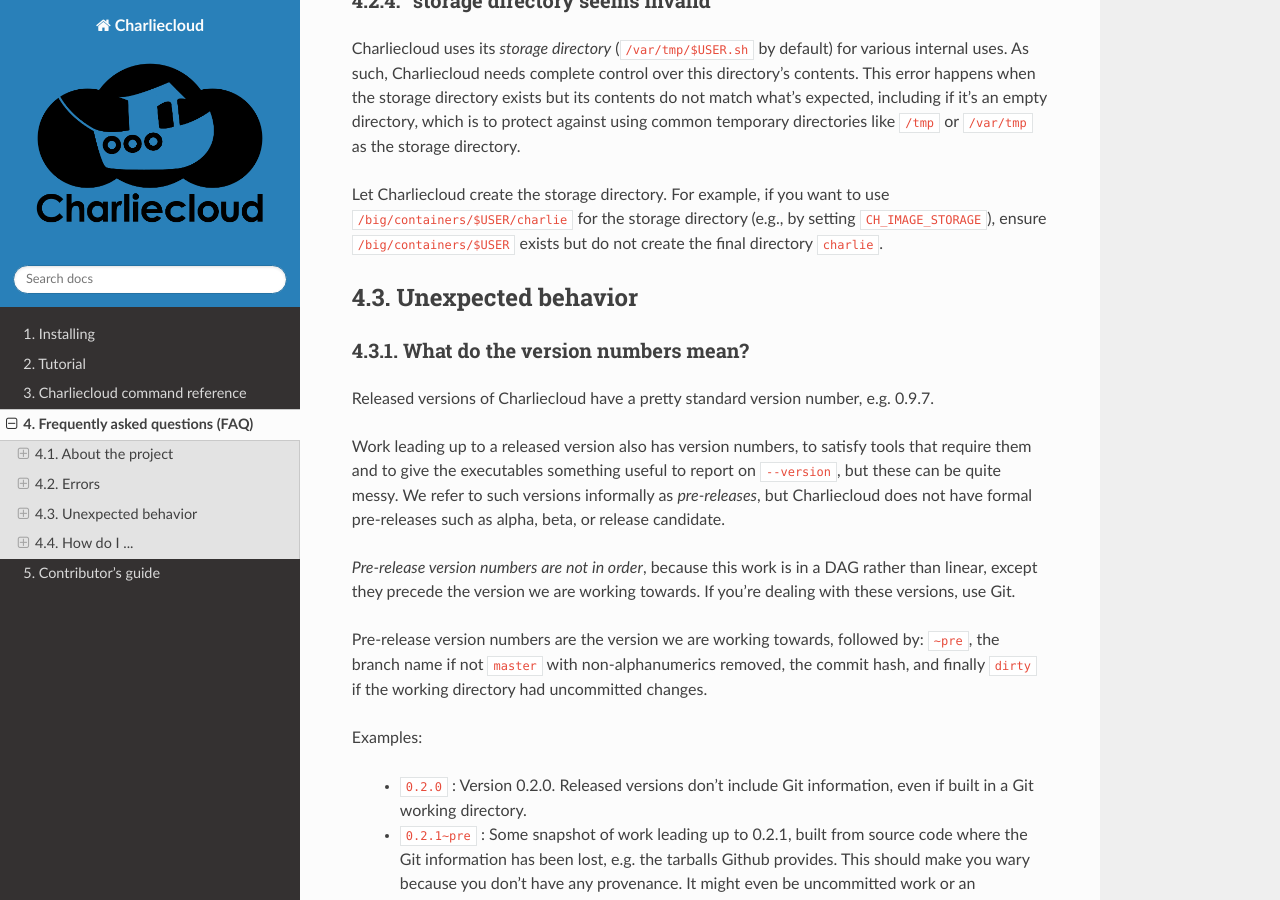
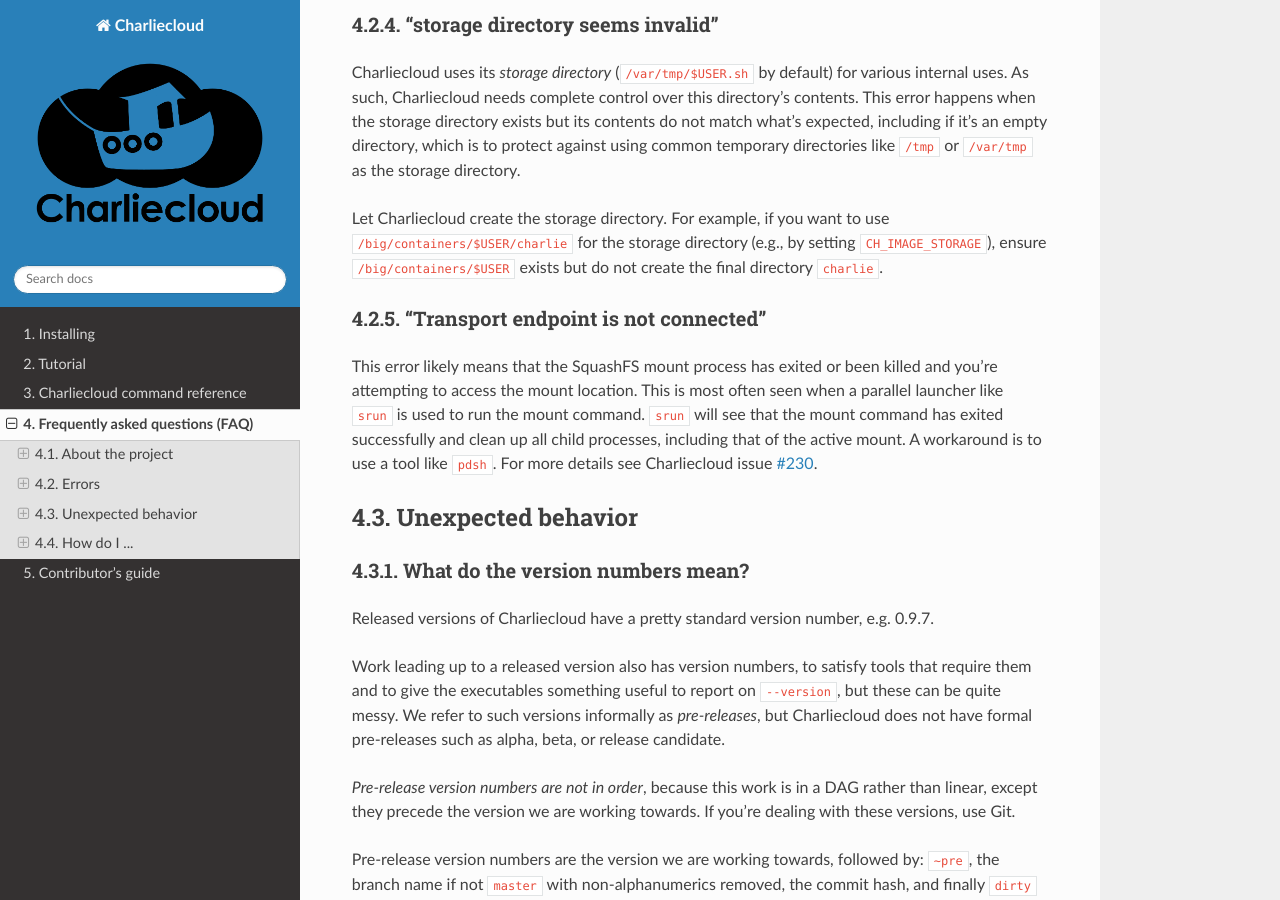
Before and after one commit to hpc/charliecloud, a Sphinx documentation site: the page built from doc/faq.rst, in a window 1280 px wide and 900 px high, scrolled down 3648 px. Built offline with Sphinx 7.4.7 and the Read the Docs theme 2.0.0, drawn with Linux system fonts in a browser that asks for light colours; some of the changed text lies outside the part shown.

Commit message:
Add FAQ entry for Transport endpoint is not connected error

```diff
--- a/doc/faq.rst
+++ b/doc/faq.rst
@@ -141,6 +141,18 @@
 :code:`/big/containers/$USER/charlie` for the storage directory (e.g., by
 setting :code:`CH_IMAGE_STORAGE`), ensure :code:`/big/containers/$USER` exists
 but do not create the final directory :code:`charlie`.
+
+"Transport endpoint is not connected"
+-------------------------------------
+
+This error likely means that the SquashFS mount process has exited or been
+killed and you’re attempting to access the mount location. This is most often
+seen when a parallel launcher like :code:`srun` is used to run the mount
+command. :code:`srun` will see that the mount command has exited successfully
+and clean up all child processes, including that of the active mount. A
+workaround is to use a tool like :code:`pdsh`. For more details see
+Charliecloud issue
+`#230 <https://github.com/hpc/charliecloud/issues/230>`_.
 
 
 Unexpected behavior
```
